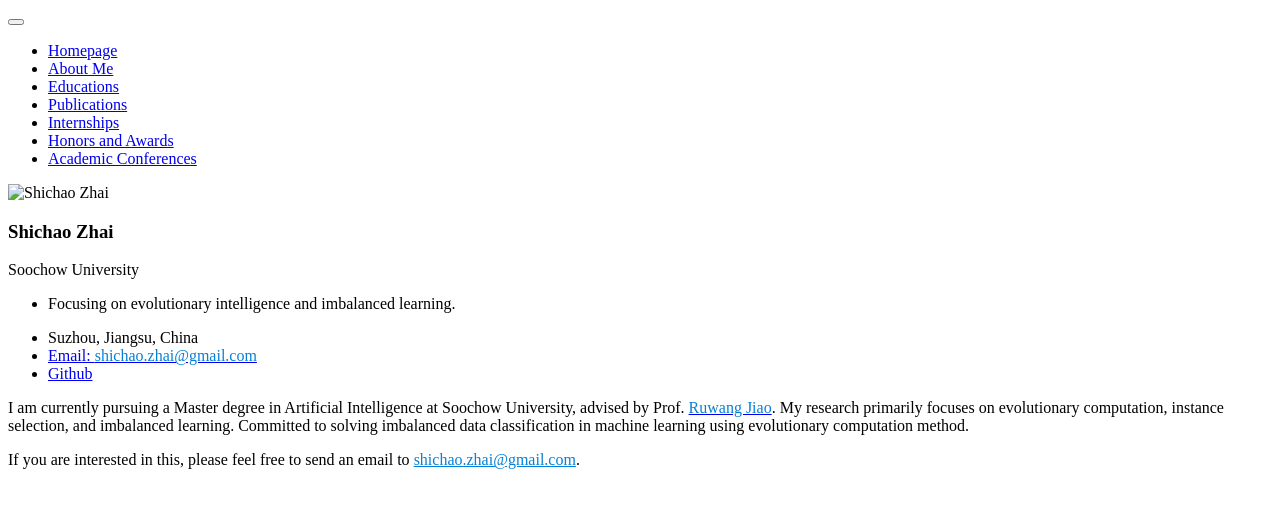
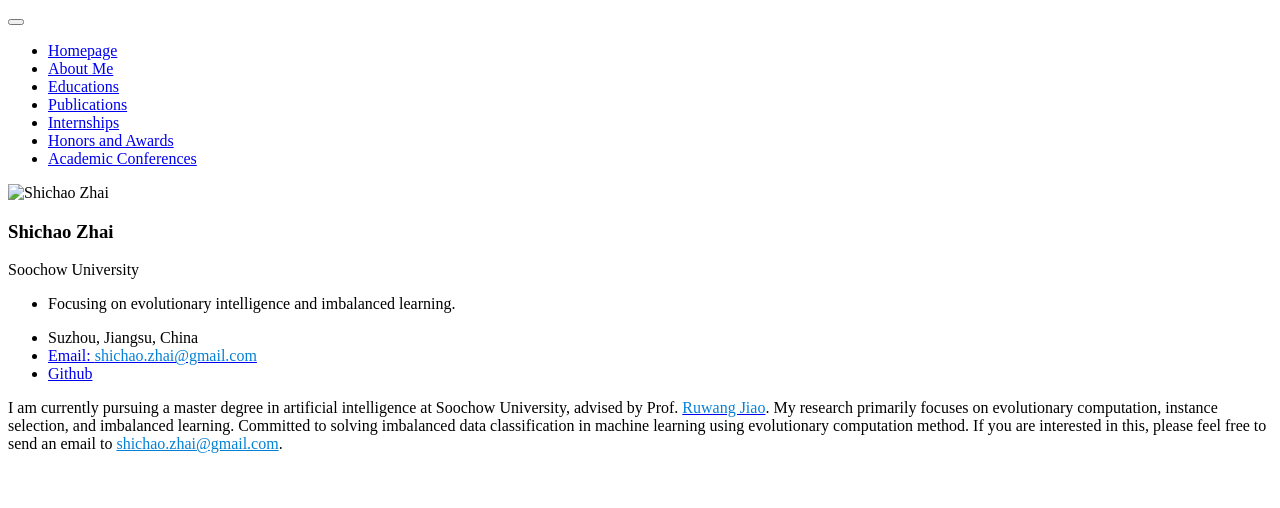
Before and after one commit to zhaishichao/zhaishichao.github.io, a Jekyll site: the page built from _pages/includes/intro.md, in a window 1280 px wide. Shown: the top 508 px of the page. Built offline with Jekyll 4.4.1, drawn with Linux system fonts in a browser that asks for light colours; our own code applies the rules of GitHub Pages for plain Markdown files.

Commit message:
更新个人信息

```diff
--- a/_pages/includes/intro.md
+++ b/_pages/includes/intro.md
@@ -1,3 +1,3 @@
-I am currently pursuing a Master degree in Artificial Intelligence at Soochow University, advised by Prof. [<span style="color: #0580d7;">Ruwang Jiao</span>](https://web.suda.edu.cn/rwjiao/). My research primarily focuses on evolutionary computation, instance selection, and imbalanced learning. Committed to solving imbalanced data classification in machine learning using evolutionary computation method.
-
+I am currently pursuing a master degree in artificial intelligence at Soochow University, advised by Prof. [<span style="color: #0580d7;">Ruwang Jiao</span>](https://web.suda.edu.cn/rwjiao/). My research primarily focuses on evolutionary computation, instance selection, and imbalanced learning.
+Committed to solving imbalanced data classification in machine learning using evolutionary computation method.
 If you are interested in this, please feel free to send an email to <font color="#0580d7"><u>shichao.zhai@gmail.com</u></font>.
```
Also changed, not shown: _pages/includes/education.md (+2 -2 lines), _pages/includes/honers.md (+1 -1 lines), _pages/includes/internship.md (+1 -1 lines).
